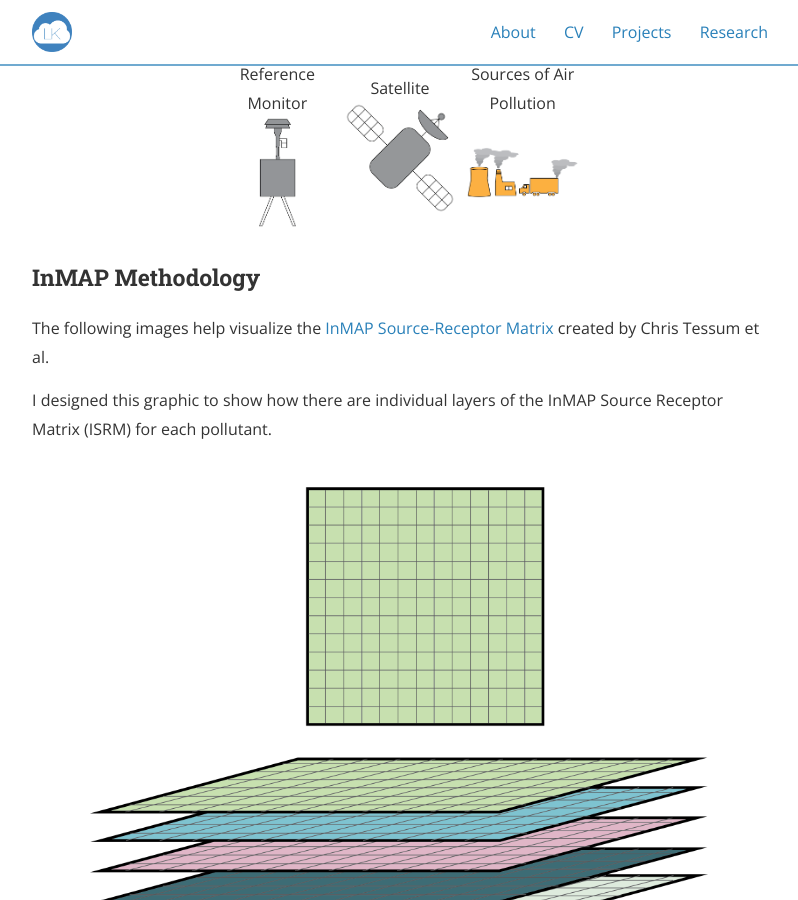
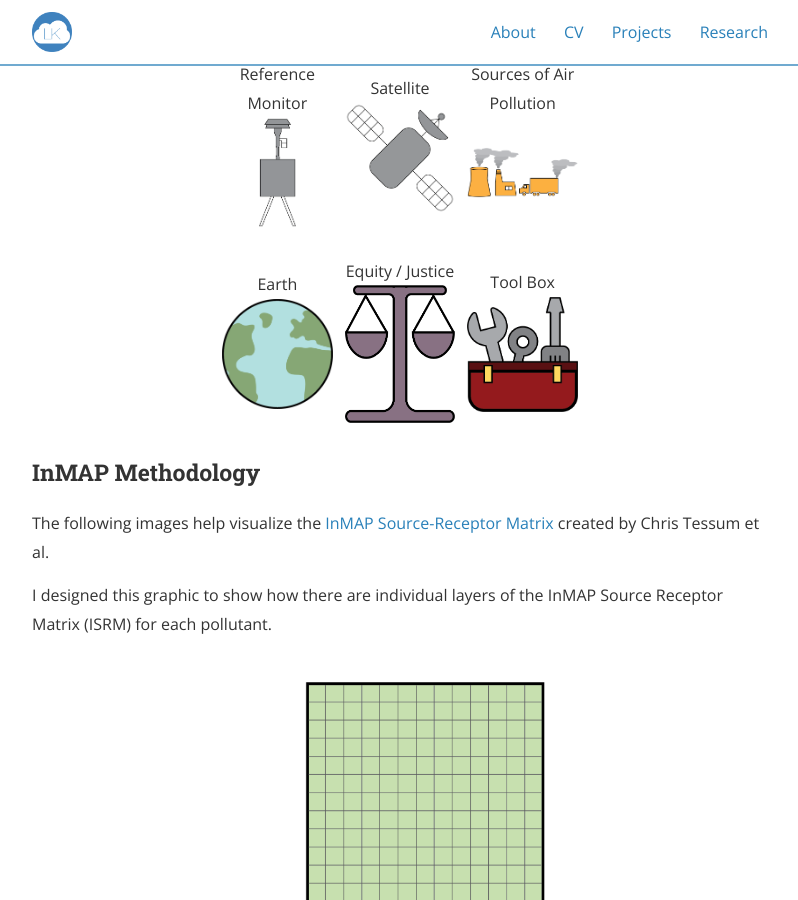
Before and after one commit to lkoolik/lkoolik.github.io, a Jekyll site: the page built from projects/research_graphics.md, in a window 1280 px wide and 900 px high, scrolled down 808 px. Shown: the whole window, without its empty margins (240-1038 px from the left). Built offline with Jekyll 4.4.1, drawn with Linux system fonts in a browser that asks for light colours; nearby versions of some CDN libraries.

Commit message:
Update research_graphics.md

```diff
--- a/projects/research_graphics.md
+++ b/projects/research_graphics.md
@@ -59,6 +59,26 @@ I have drawn a number of icons for use in my research talks. These graphics are
         </a>
       </td>
     </tr>
+    <tr>
+      <td style="border: none; text-align: center; vertical-align: middle;">
+        Earth
+        <a href="{{ site.baseurl }}/assets/research_graphics/earth.png">
+          <img src="{{ site.baseurl }}/assets/research_graphics/earth.png" alt="Earth" width="25"/>
+        </a>
+      </td>
+      <td style="border: none; text-align: center; vertical-align: middle;">
+        Equity / Justice
+        <a href="{{ site.baseurl }}/assets/research_graphics/equity.png">
+          <img src="{{ site.baseurl }}/assets/research_graphics/equity.png" alt="Equity / Justice" width="25"/>
+        </a>
+      </td>
+      <td style="border: none; text-align: center; vertical-align: middle;">
+        Tool Box
+        <a href="{{ site.baseurl }}/assets/research_graphics/toolbox.png">
+          <img src="{{ site.baseurl }}/assets/research_graphics/toolbox.png" alt="Tool Box" width="25"/>
+        </a>
+      </td>
+    </tr>
   </table>
 </div>
 
```
